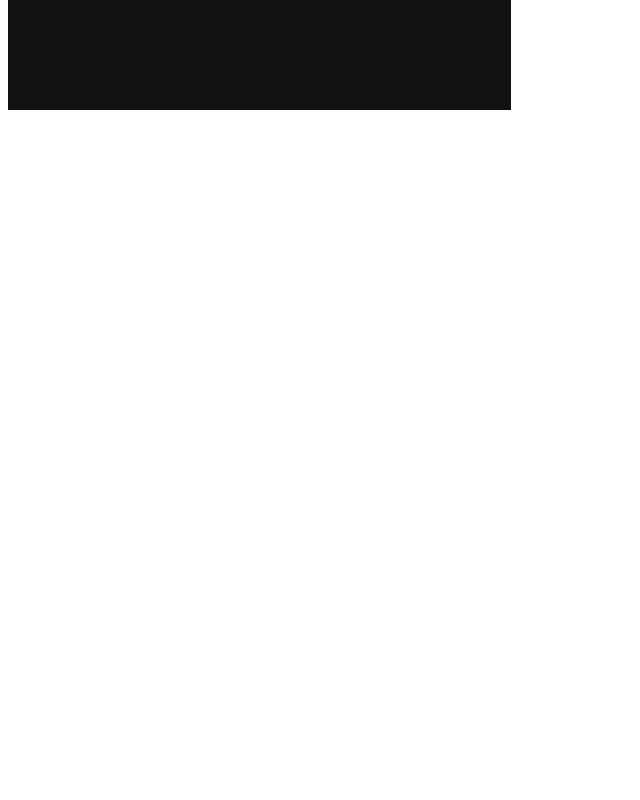
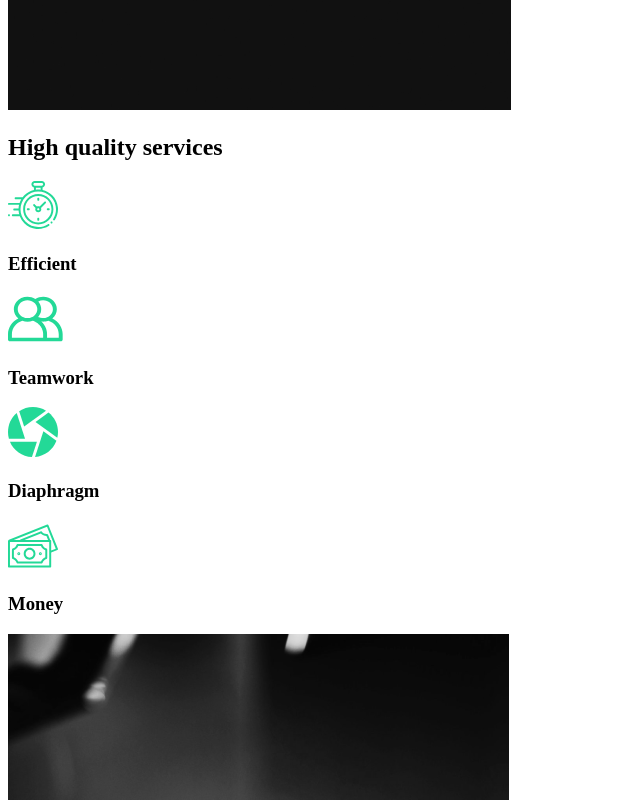
Before and after one commit to Aoi020608/capture-portfolio, a React (Create React App) app: page / in a window 1280 px wide. Shown: the part 860-1660 px from the top of the page, without its empty margins (0-640 px from the left). Before the commit the page ends 982 px from the top, so only its background shows below. Built offline with nearby package versions, Linux system fonts and the light colour scheme.

Commit message:
3. services section

```diff
--- /dev/null
+++ b/src/component/ServiceSection.js
@@ -0,0 +1,61 @@
+import React from "react";
+
+//import icon
+import clock from '../img/clock.svg';
+import diaphragm from '../img/diaphragm.svg'
+import money from "../img/money.svg";
+import teamwork from '../img/teamwork.svg';
+import home2 from '../img/home2.png';
+
+const ServiceSection = () => {
+    return (
+        <div className="services">
+            <div className="description">
+                <h2>High <span>quality</span> services</h2>
+                <div className="cards">
+                    <div className="card">
+                        <div className="icon">
+                            <img
+                                src={clock}
+                                alt="icon"
+                            />
+                            <h3>Efficient</h3>
+                        </div>
+                    </div>
+                    <div className="card">
+                        <div className="icon">
+                            <img
+                                src={teamwork}
+                                alt="icon"
+                            />
+                            <h3>Teamwork</h3>
+                        </div>
+                    </div>
+                    <div className="card">
+                        <div className="icon">
+                            <img
+                                src={diaphragm}
+                                alt="icon"
+                            />
+                            <h3>Diaphragm</h3>
+                        </div>
+                    </div>
+                    <div className="card">
+                        <div className="icon">
+                            <img
+                                src={money}
+                                alt="money"
+                            />
+                            <h3>Money</h3>
+                        </div>
+                    </div>
+                </div>
+            </div>
+            <div className="image">
+                <img src={home2} alt="home2"/>
+            </div>
+        </div>
+    );
+}
+
+export default ServiceSection;
--- a/src/pages/AboutUs.js
+++ b/src/pages/AboutUs.js
@@ -1,12 +1,14 @@
 import React from "react";
 //page components
 import AboutSection from '../component/AboutSection';
+import ServiceSection from "../component/ServiceSection";
 
 const AboutUs = () => {
     return (
-        <div>
+        <>
             <AboutSection />
-        </div>
+            <ServiceSection />
+        </>
     );
 }
 
```
